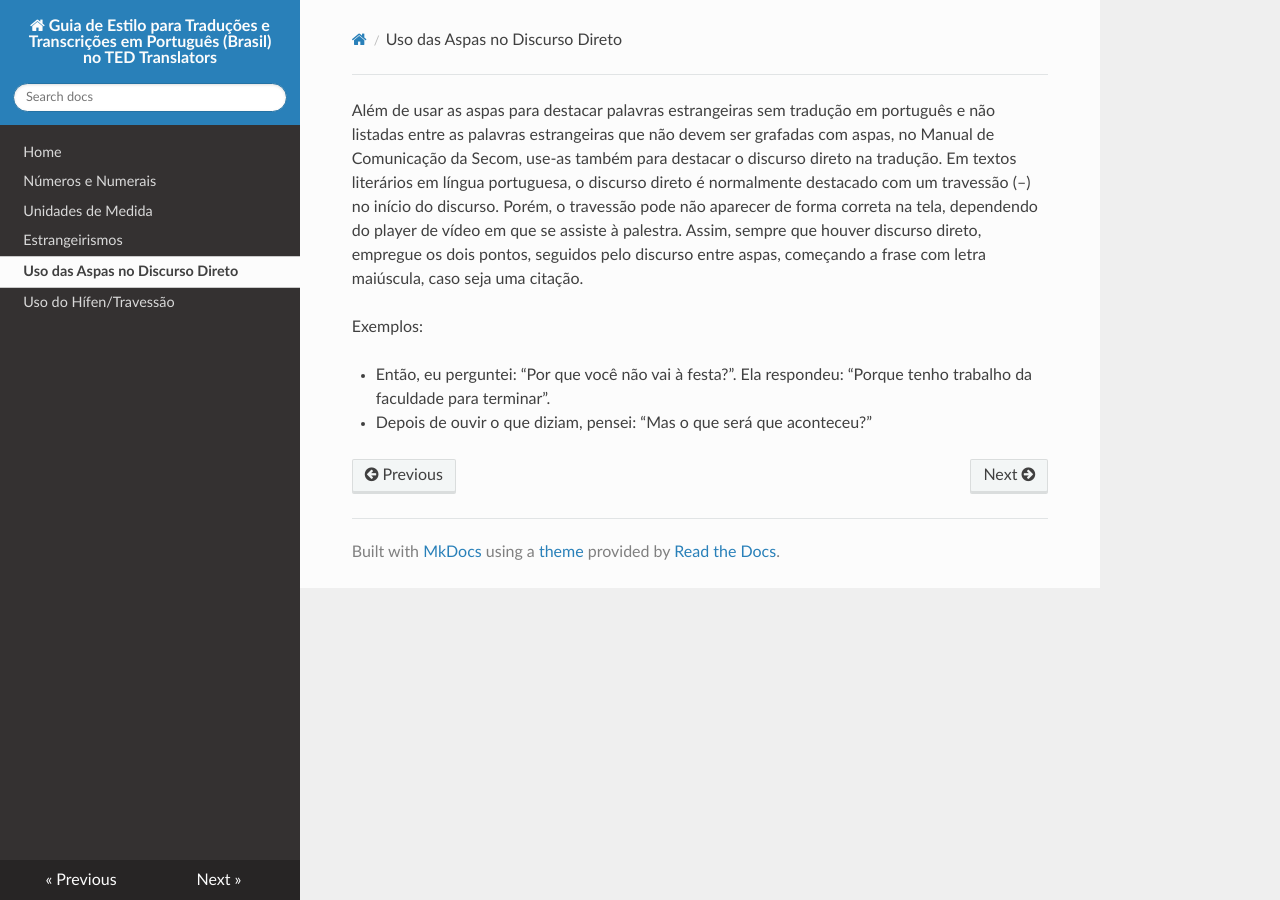
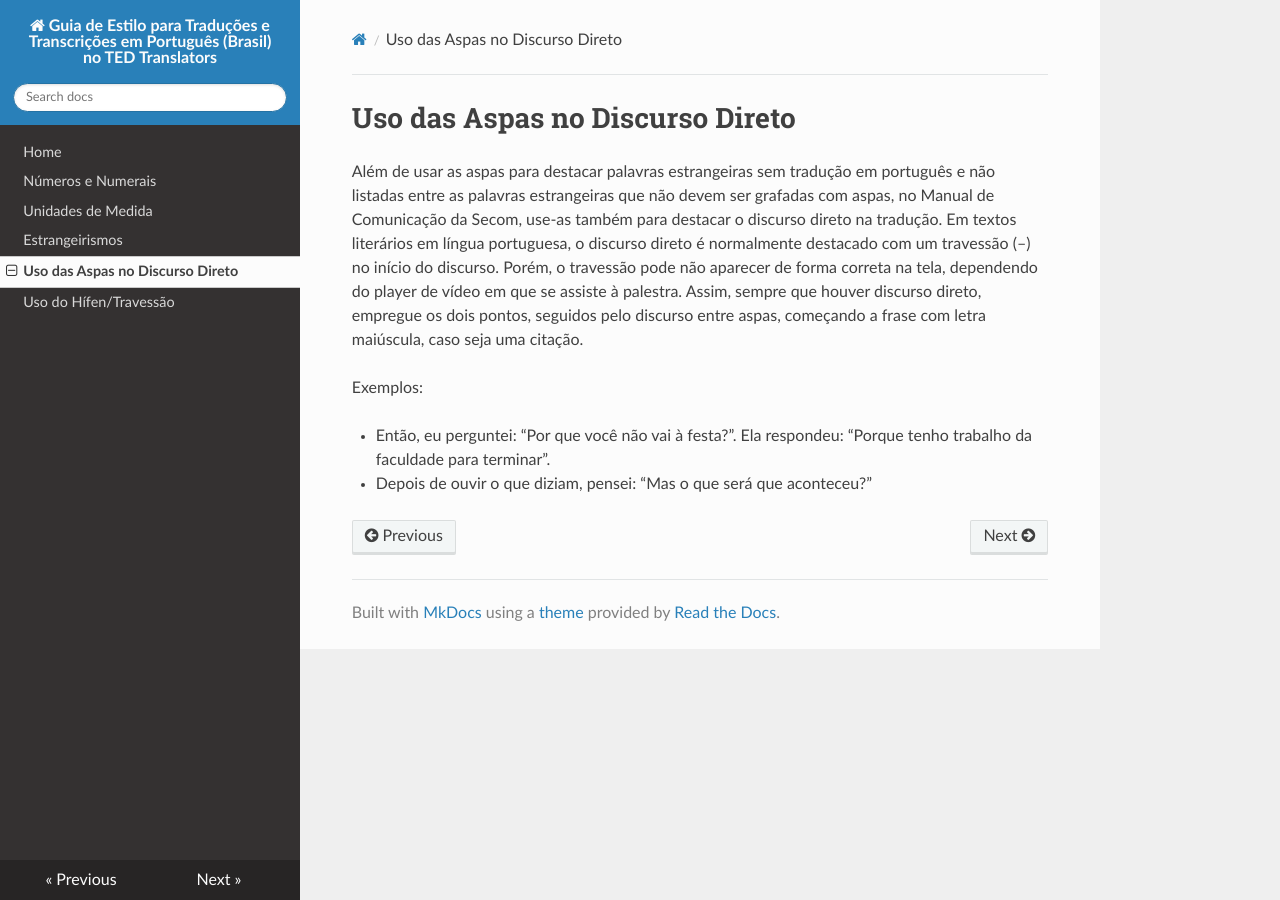
Before and after one commit to tupaschoal/TED-Translators_PT-BR_Styleguide, an MkDocs documentation site: the page built from docs/aspasdireto.md, in a window 1280 px wide. Built offline with MkDocs 1.6.1, drawn with Linux system fonts in a browser that asks for light colours; nearby versions of some CDN libraries; old or Windows-style settings are respelled for this version of MkDocs.

Commit message:
Add missing page headers

```diff
--- a/docs/aspasdireto.md
+++ b/docs/aspasdireto.md
@@ -1,3 +1,5 @@
+# Uso das Aspas no Discurso Direto
+
 Além de usar as aspas para destacar palavras estrangeiras sem tradução em português e não listadas entre as palavras estrangeiras que não devem ser grafadas com aspas, no Manual de Comunicação da Secom, use-as também para destacar o discurso direto na tradução. Em textos literários em língua portuguesa, o discurso direto é normalmente destacado com um travessão   (–) no início do discurso. Porém, o travessão pode não aparecer de forma correta na tela, dependendo do player de vídeo em que se assiste à palestra. Assim, sempre que houver discurso direto, empregue os dois pontos, seguidos pelo discurso entre aspas, começando a frase com letra maiúscula, caso seja uma citação.
 
 Exemplos:
```
Also changed, not shown: docs/estrangeirismos.md (+2 -0 lines).
